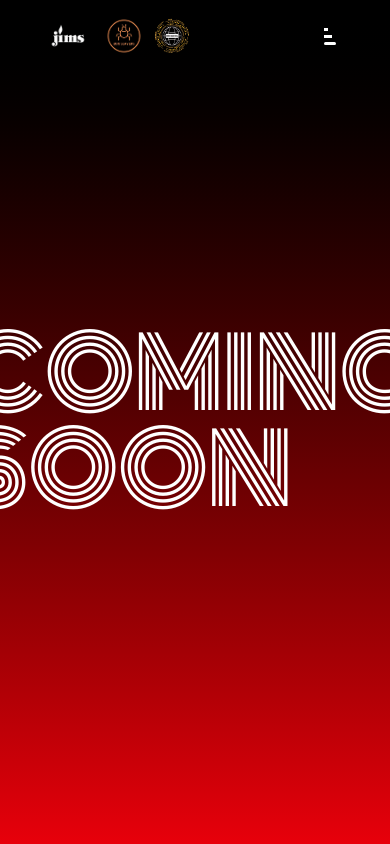
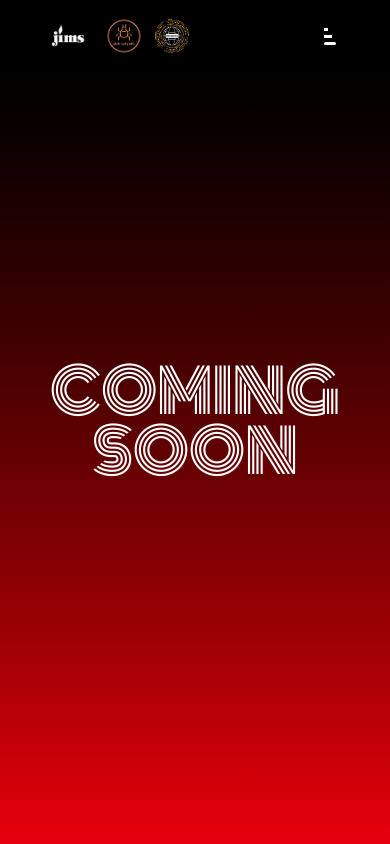
Before and after one commit to CQSTechSolutions/CYNET-JIMS, a Next.js app: page /events in a window 390 px wide. Built offline with nearby package versions, Linux system fonts and the light colour scheme.

Commit message:
comming soon fix

```diff
--- a/app/(components)/ComingSoon.jsx
+++ b/app/(components)/ComingSoon.jsx
@@ -6,7 +6,7 @@
     <div className="w-screen h-screen overflow-hidden select-none">
         <Navbar />
         <div className="w-full h-full flex items-center justify-center overflow-hidden bg-gradient-to-t from-red-600 to-black">
-            <h1 className="text-8xl font-monot text-white uppercase">coming soon</h1>
+            <h1 className="text-6xl sm:text-7xl md:text-8xl font-monot text-white uppercase text-center">coming soon</h1>
         </div>
     </div>
   )
```
